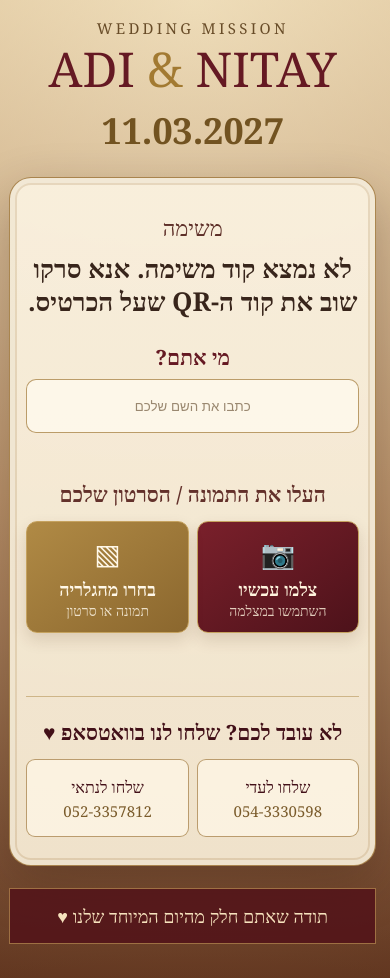
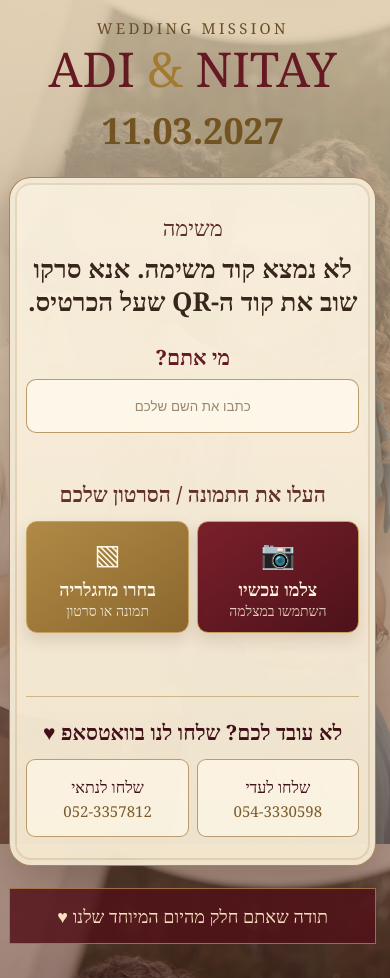
Before and after one commit to miyaraadi/wedding-mission-app-clean, a website: page index.html in a window 390 px wide. Drawn offline with Linux system fonts and the light colour scheme.

Commit message:
Update style.css

```diff
--- a/style.css
+++ b/style.css
@@ -23,17 +23,30 @@ body {
   font-family: Georgia, "Times New Roman", serif;
   color: var(--brown);
   background:
-    radial-gradient(circle at top, #e7d2a8 0%, #b88c55 55%, #654323 100%);
+    linear-gradient(
+      rgba(74, 35, 28, 0.35),
+      rgba(74, 35, 28, 0.48)
+    ),
+    url("/couple-vintage-bg.png");
+
+  background-size: cover;
+  background-position: 70% center;
+  background-attachment: fixed;
 }
 
 .page {
   min-height: 100vh;
   padding: 24px 14px 34px;
+
   background:
     linear-gradient(
-      rgba(244, 229, 198, 0.56),
-      rgba(91, 30, 26, 0.34)
+      to bottom,
+      rgba(238, 221, 188, 0.72) 0%,
+      rgba(238, 221, 188, 0.48) 32%,
+      rgba(80, 27, 28, 0.28) 100%
     );
+
+  backdrop-filter: sepia(0.35);
 }
 
 .hero {
@@ -322,4 +335,15 @@ footer {
   .whatsapp-buttons {
     gap: 8px;
   }
+  body {
+  background-position: 72% center;
 }
+
+main {
+  width: min(94vw, 700px);
+}
+
+.hero {
+  width: 94vw;
+}
+}
```
